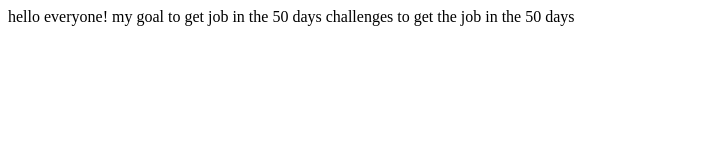
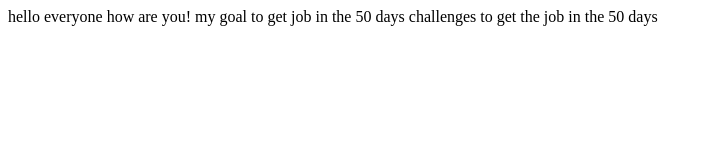
Before and after one commit to ankitchaudharygit/myFirstDocument1, a plain HTML site: page index.html in a window 1280 px wide. Shown: the whole page, without its empty margins (0-712 px from the left). Drawn offline with Linux system fonts and the light colour scheme.

Commit message:
Changes has been done

```diff
--- a/index.html
+++ b/index.html
@@ -8,7 +8,7 @@
 </head>
 
 <body>
-    hello everyone!
+    hello everyone how are you!
     my goal to get job in the 50 days
     challenges to get the job in the 50 days
 </body>
```
Also changed, not shown: 1 other file.
